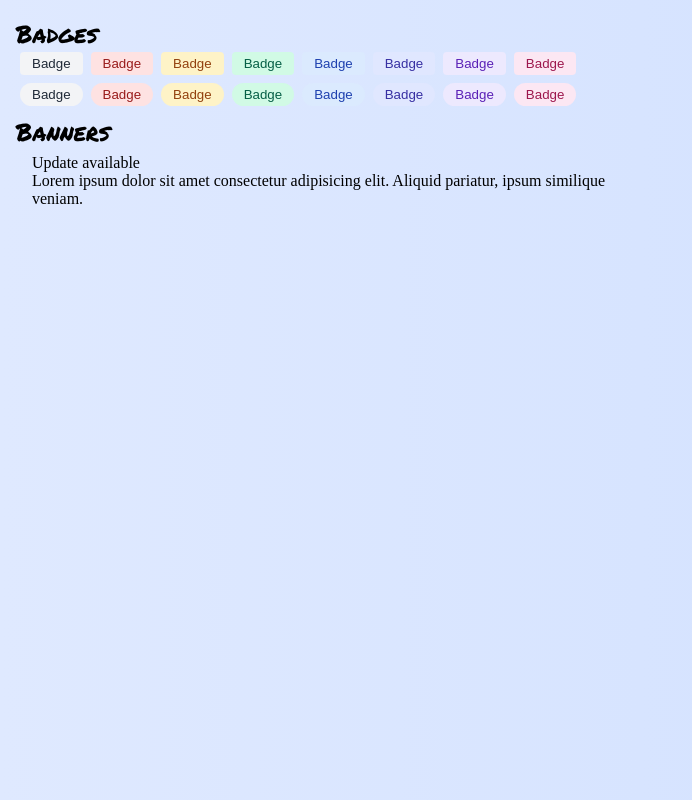
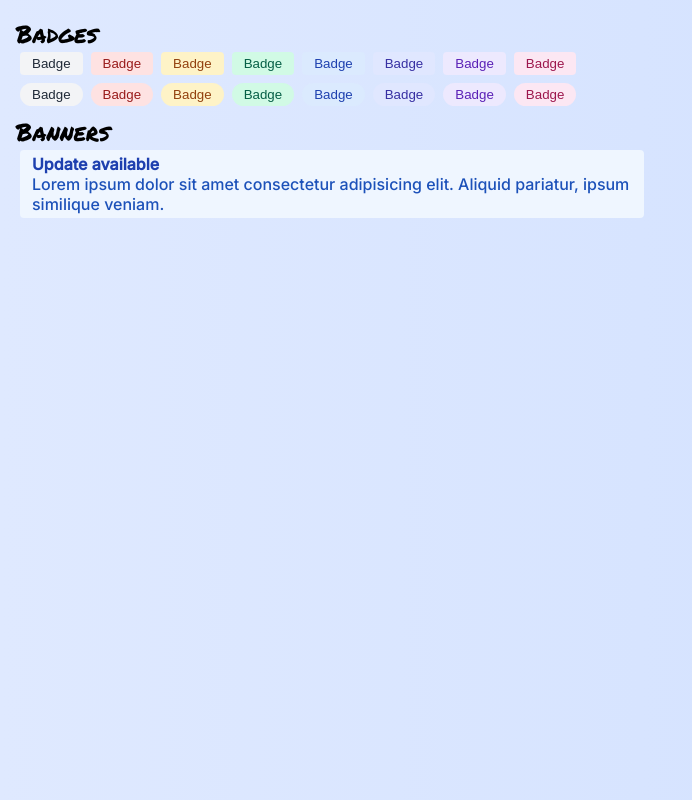
Before and after one commit to vishalicious213/component-library, a React (Vite) app: page / in a window 1280 px wide. Shown: the whole page, without its empty margins (0-692 px from the left). Built offline with nearby package versions, Linux system fonts and the light colour scheme.

Commit message:
Banner: updated where style info is held. added neutral options

```diff
--- a/src/components/Banner.jsx
+++ b/src/components/Banner.jsx
@@ -2,26 +2,39 @@ import React from 'react'
 
 const Banner = ({
     type="neutral",
-    typeText="Update available",
-    bodyText="Lorem ipsum dolor sit amet consectetur adipisicing elit. Aliquid pariatur, ipsum similique veniam."
 }) => {
     let bannerStyle = {}
 
     if (type === "success") {
         console.log("Success")
+        bannerStyle = {
+            titleColor: "#065F46",
+            bodyColor: "#047857",
+            backgroundColor: "#ECFDF5",
+            typeText: "Congratulations!",
+            bodyText: "Lorem ipsum dolor sit amet consectetur adipisicing elit. Aliquid pariatur, ipsum similique veniam."
+        }
     } else if (type === "warning") {
         console.log("Warning")
     } else if (type === "error") {
         console.log("Error")
     } else {
         console.log("Neutral")
+        bannerStyle = {
+            titleColor: "#1E40AF",
+            bodyColor: "#1C51B9",
+            backgroundColor: "#EFF6FF",
+            typeText: "Update available",
+            bodyText: "Lorem ipsum dolor sit amet consectetur adipisicing elit. Aliquid pariatur, ipsum similique veniam."
+                }
+
     }
 
     return (
         <div
+            className="inter"
             style={{
-                    // color: textColor,
-                    // backgroundColor: backgroundColor,
+                    backgroundColor: bannerStyle.backgroundColor,
                     borderRadius: ".25rem",
                     padding: ".25rem .75rem",
                     margin: "0 .25rem",
@@ -29,8 +42,8 @@ const Banner = ({
                     border: "none"
             }}
         >
-            <p>{typeText}</p>
-            <p>{type ? bodyText : null}</p>
+            <p style={{fontWeight: 600, color: bannerStyle.titleColor}}>{bannerStyle.typeText}</p>
+            <p style={{fontWeight: 400, color: bannerStyle.bodyColor}}>{type ? bannerStyle.bodyText : null}</p>
         </div>
     )
 }
```
